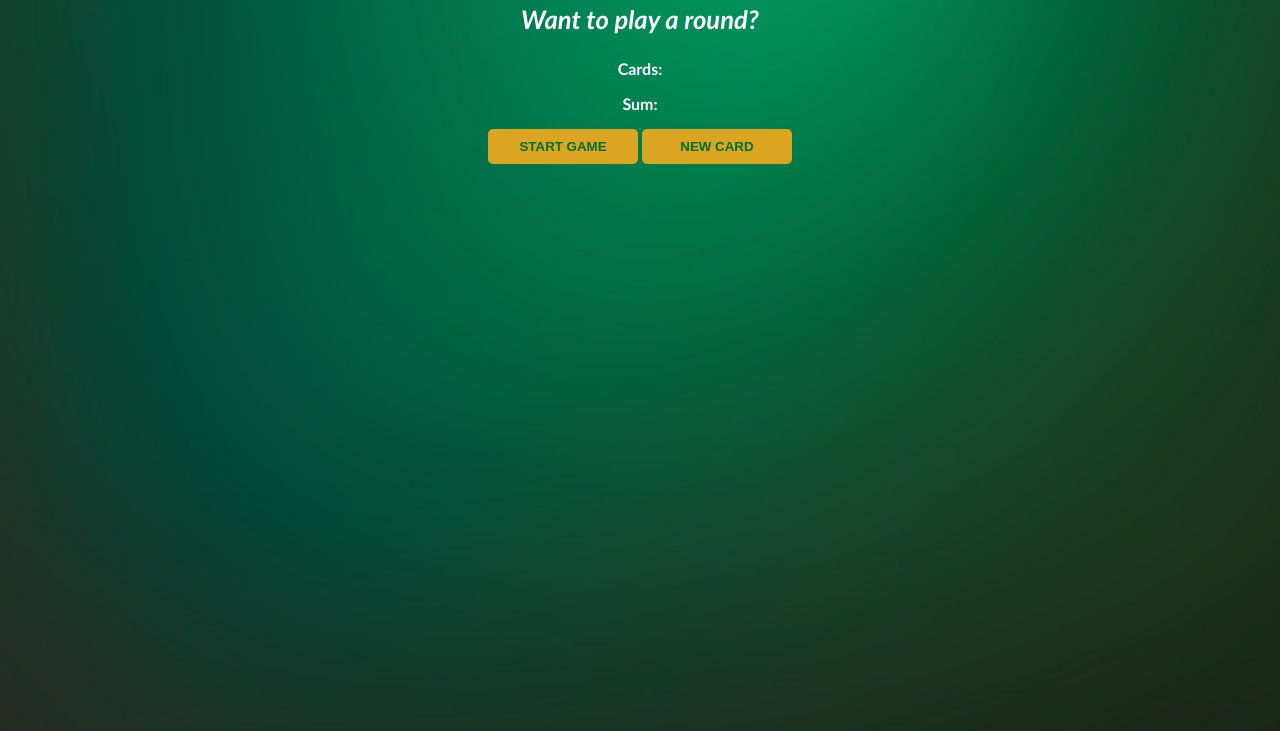
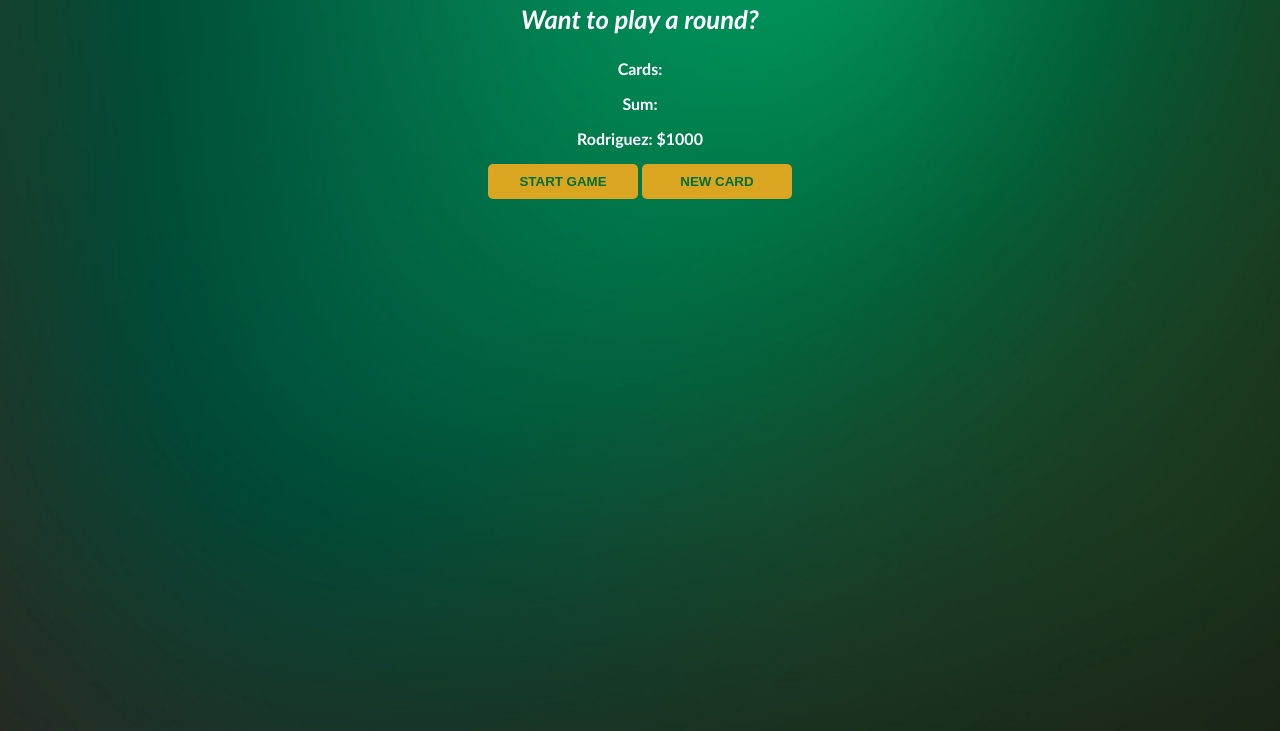
Before and after one commit to KitwanaSh/Front-end-projects, a plain HTML site: page Blackjack/index.html in a window 1280 px wide. Shown: the part 69-800 px from the top of the page. Drawn offline with Linux system fonts and the light colour scheme.

Commit message:
Feat: add player object

```diff
--- a/Blackjack/index.html
+++ b/Blackjack/index.html
@@ -7,6 +7,7 @@
         <p id="message-el">Want to play a round?</p>
         <p id = "cards-el">Cards:</p>
         <p id = "sum-el">Sum:</p>
+        <p id = "player-el"></p>
         <button onclick="startGame()">START GAME</button>
         <button onclick="newCard()">NEW CARD</button>
         <script src="index.js"></script>
--- a/Blackjack/index.js
+++ b/Blackjack/index.js
@@ -4,10 +4,17 @@ let sum = 0
 let hasBlackJack = false
 let isAlive = false
 let message = ""
-
 let messageEl = document.getElementById("message-el")
 let sumEl = document.getElementById("sum-el")
 let cardsEl = document.getElementById("cards-el")
+
+let player = {
+    name: "Rodriguez",
+    chips: 1000
+}
+
+let playerEl = document.getElementById("player-el")
+playerEl.textContent = player.name + ": $" + player.chips
 
 function getRandom() {
     let randomNumber = Math.floor( Math.random() * 13 ) + 1
```
